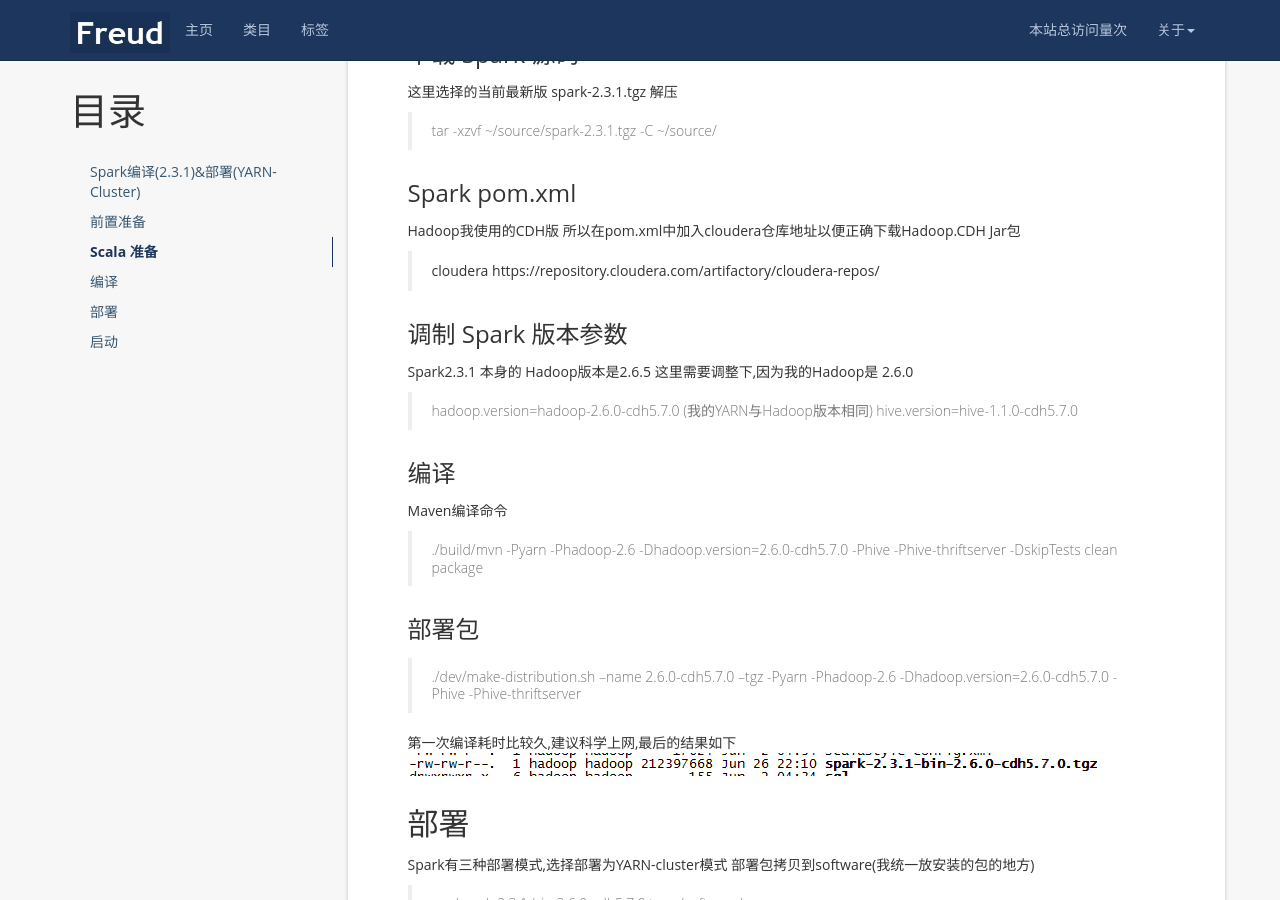
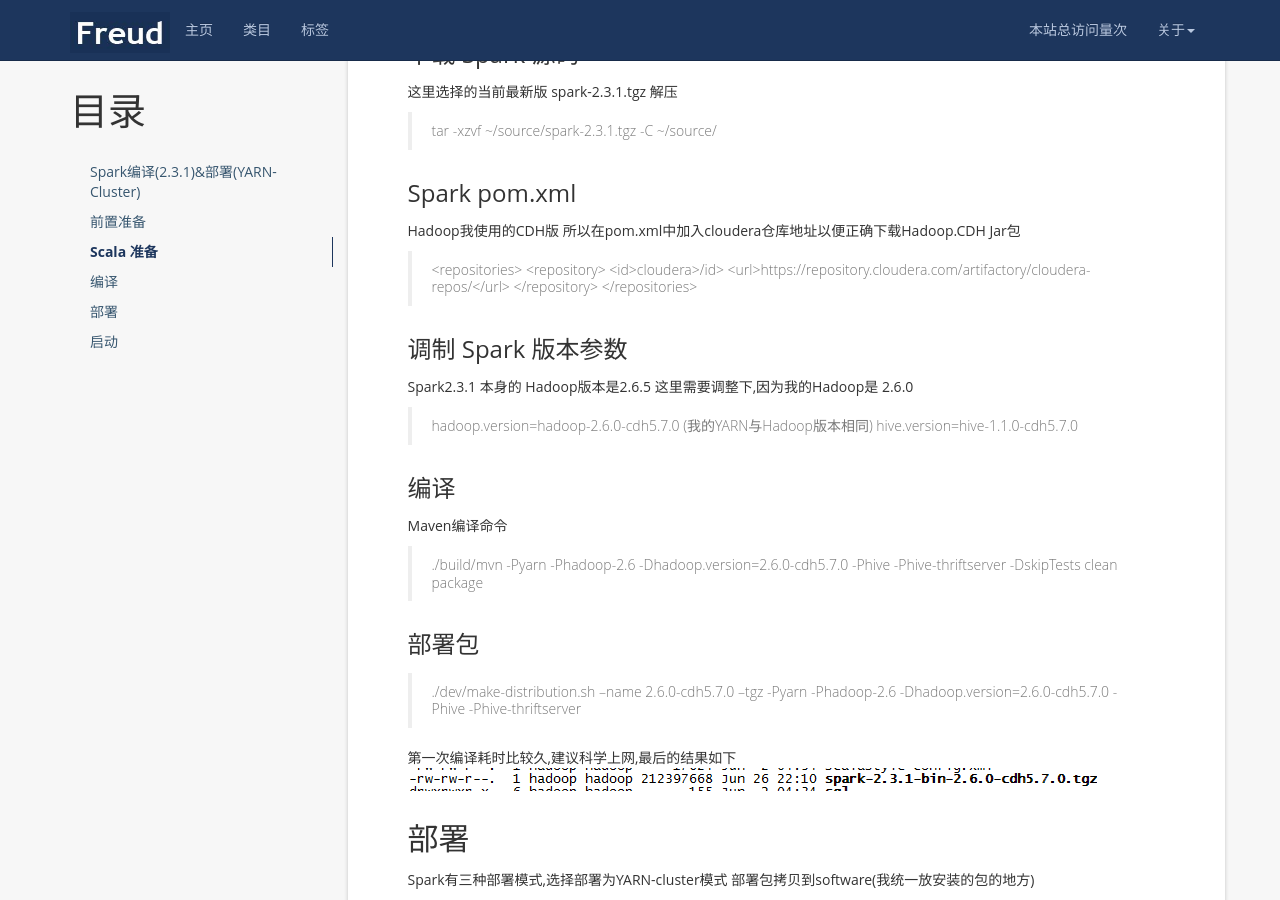
Before and after one commit to NightPxy/NightPxy.github.io, a Jekyll site: the page built from _posts/spark/2018-07-01-Spark-编译(2.3.1)&部署(YARN-Cluster).md, in a window 1280 px wide and 900 px high, scrolled down 1145 px. Built offline with Jekyll 4.4.1, drawn with Linux system fonts in a browser that asks for light colours; nearby versions of some CDN libraries; a script that is not in the unit is left out; comment, search, counter and statistics services are not loaded.

Commit message:
spark/2018-07-01-Spark-编译(2.3.1)&部署(YARN-Cluster).md

```diff
--- a/_posts/spark/2018-07-01-Spark-编译(2.3.1)&部署(YARN-Cluster).md
+++ b/_posts/spark/2018-07-01-Spark-编译(2.3.1)&部署(YARN-Cluster).md
@@ -49,12 +49,12 @@ export PATH=$SCALA_HOME/bin:$PATH
 ### Spark pom.xml
 Hadoop我使用的CDH版
 所以在pom.xml中加入cloudera仓库地址以便正确下载Hadoop.CDH Jar包
-><repositories>
->  <repository>
->    <id>cloudera</id>
->    <url>https://repository.cloudera.com/artifactory/cloudera-repos/</url>
->  </repository>
-></repositories>
+>&lt;repositories&gt;
+>  &lt;repository&gt;
+>    &lt;id&gt;cloudera&gt;/id&gt;
+>    &lt;url&gt;https://repository.cloudera.com/artifactory/cloudera-repos/&lt;/url&gt;
+>  &lt;/repository&gt;
+>&lt;/repositories&gt;
 
 ### 调制 Spark 版本参数
 Spark2.3.1 本身的 Hadoop版本是2.6.5
```
